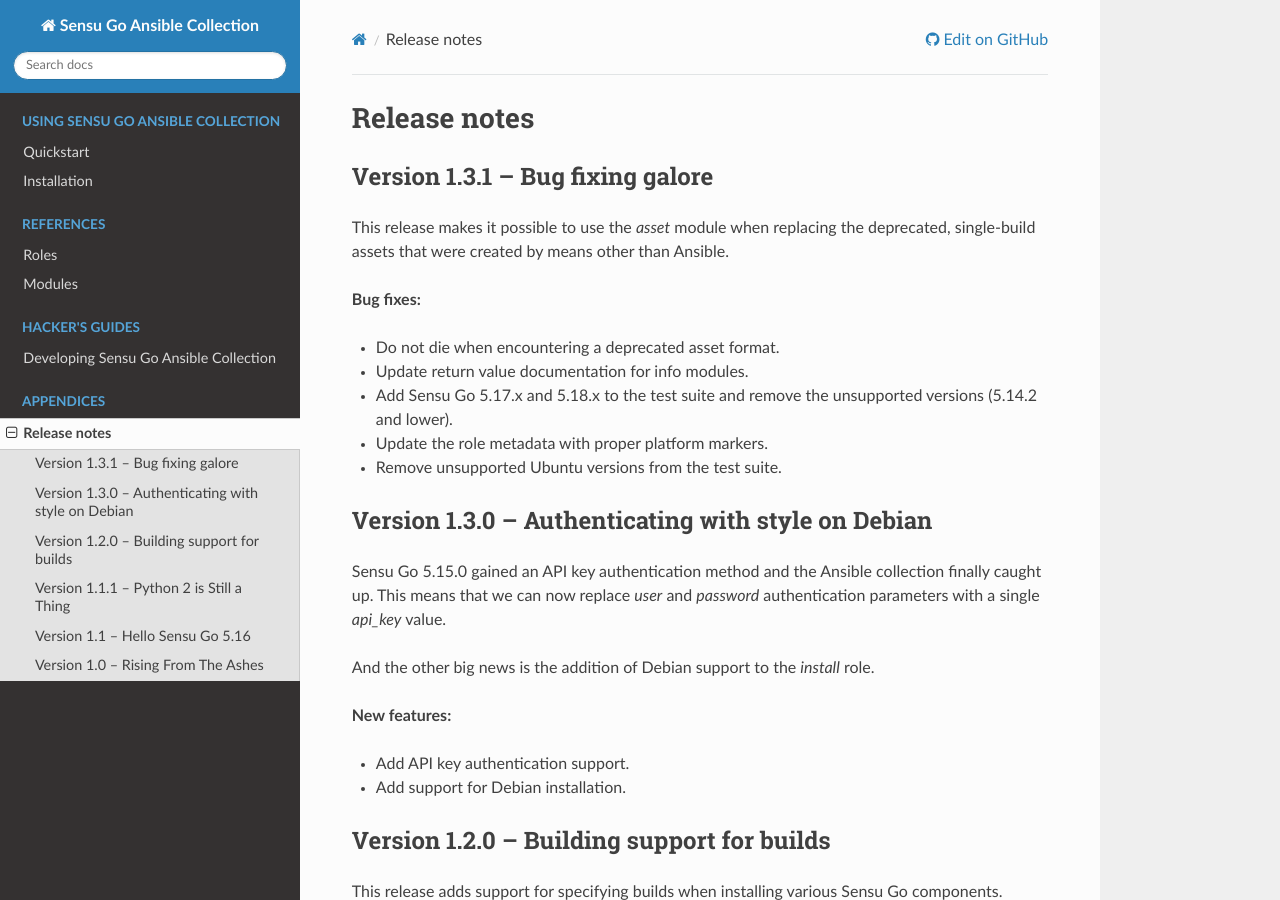
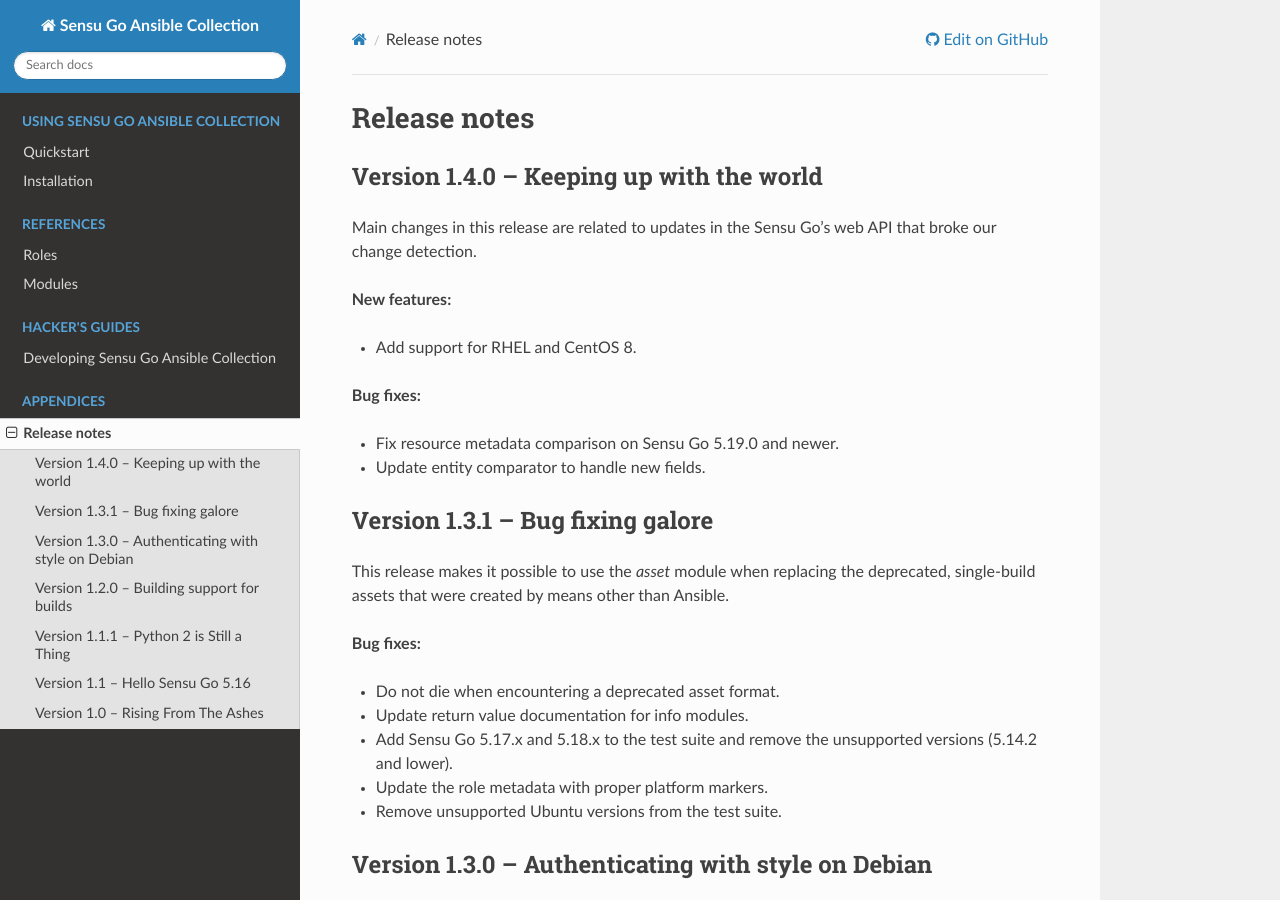
Before and after one commit to sensu/sensu-go-ansible, a Sphinx documentation site: the page built from docs/source/release_notes.rst, in a window 1280 px wide and 900 px high. Built offline with Sphinx 7.4.7 and the Read the Docs theme 2.0.0, drawn with Linux system fonts in a browser that asks for light colours.

Commit message:
Update release notes for 1.4.0

```diff
--- a/docs/source/release_notes.rst
+++ b/docs/source/release_notes.rst
@@ -1,5 +1,21 @@
 Release notes
 =============
+
+Version 1.4.0 -- Keeping up with the world
+------------------------------------------
+
+Main changes in this release are related to updates in the Sensu Go's web API
+that broke our change detection.
+
+**New features:**
+
+* Add support for RHEL and CentOS 8.
+
+**Bug fixes:**
+
+* Fix resource metadata comparison on Sensu Go 5.19.0 and newer.
+* Update entity comparator to handle new fields.
+
 
 Version 1.3.1 -- Bug fixing galore
 ----------------------------------
```
